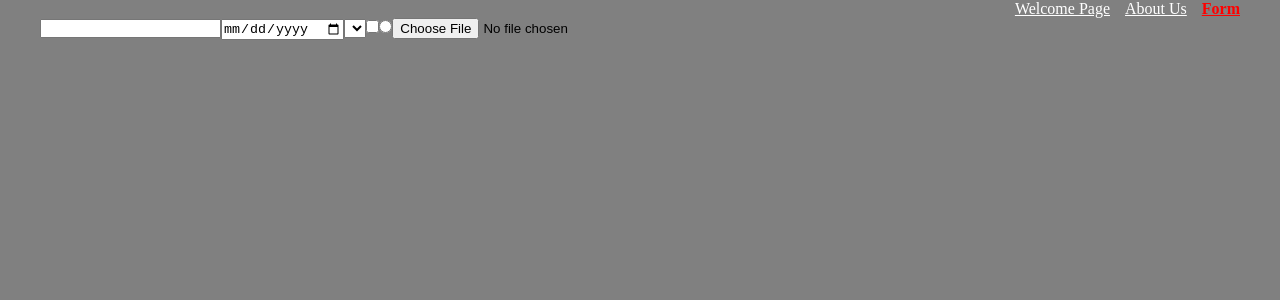
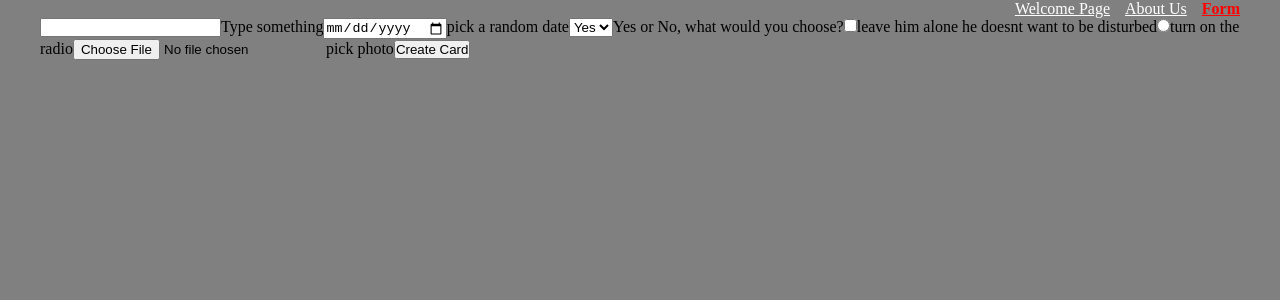
Before and after one commit to Clearenough/rss-react-Q1-2023, a React (Vite) app: page /form in a window 1280 px wide. Shown: the top 300 px of the page. Built offline with nearby package versions, Linux system fonts and the light colour scheme.

Commit message:
feet: add submit to form

```diff
--- /dev/null
+++ b/src/@types/common.ts
@@ -0,0 +1,8 @@
+export interface IFormCard {
+  text: string | undefined;
+  date: string | undefined;
+  select: string | undefined;
+  leaveHim: boolean | undefined;
+  isRadioTurned: boolean | undefined;
+  imageUrl: string | undefined;
+}
--- a/src/pages/Form.tsx
+++ b/src/pages/Form.tsx
@@ -1,4 +1,5 @@
-import React from 'react';
+import { IFormCard } from './../@types/common';
+import React, { createRef, RefObject } from 'react';
 
 // interface MyFormProps {}
 
@@ -6,18 +7,45 @@ import React from 'react';
 
 class MyForm extends React.Component {
   // state = { :  }
+
+  inputTextRef: RefObject<HTMLInputElement> = createRef();
+  inputDateRef: RefObject<HTMLInputElement> = createRef();
+  selectRef: RefObject<HTMLSelectElement> = createRef();
+  inputCheckboxRef: RefObject<HTMLInputElement> = createRef();
+  inputRadioRef: RefObject<HTMLInputElement> = createRef();
+  inputFileRef: RefObject<HTMLInputElement> = createRef();
+
+  onSubmit = (event: React.FormEvent<HTMLFormElement>) => {
+    event.preventDefault();
+    const infoForCard: IFormCard = {
+      text: this.inputTextRef.current?.value,
+      date: this.inputDateRef.current?.value,
+      select: this.selectRef.current?.value,
+      leaveHim: this.inputCheckboxRef.current?.checked,
+      isRadioTurned: this.inputRadioRef.current?.checked,
+      imageUrl: 'null',
+    };
+  };
+
   render() {
     return (
-      <form>
-        <input type="text" name="" id="" />
-        <input type="date" name="" id="" />
-        <select name="" id="">
-          <option value=""></option>
-          <option value=""></option>
+      <form onSubmit={this.onSubmit}>
+        <input type="text" name="text" ref={this.inputTextRef} />
+        <label htmlFor="text">Type something</label>
+        <input type="date" name="date" ref={this.inputDateRef} />
+        <label htmlFor="date">pick a random date</label>
+        <select name="select" ref={this.selectRef}>
+          <option value="Yes">Yes</option>
+          <option value="No">No</option>
         </select>
-        <input type="checkbox" name="" id="" />
-        <input type="radio" name="" id="" />
-        <input type="file" />
+        <label htmlFor="select">Yes or No, what would you choose?</label>
+        <input type="checkbox" name="checkbox" ref={this.inputCheckboxRef} />
+        <label htmlFor="checkbox">leave him alone he doesnt want to be disturbed</label>
+        <input type="radio" name="radio" ref={this.inputRadioRef} />
+        <label htmlFor="radio">turn on the radio</label>
+        <input type="file" name="file" accept="image/jpeg,image/png" ref={this.inputFileRef} />
+        <label htmlFor="file">pick photo</label>
+        <button type="submit">Create Card</button>
       </form>
     );
   }
```
